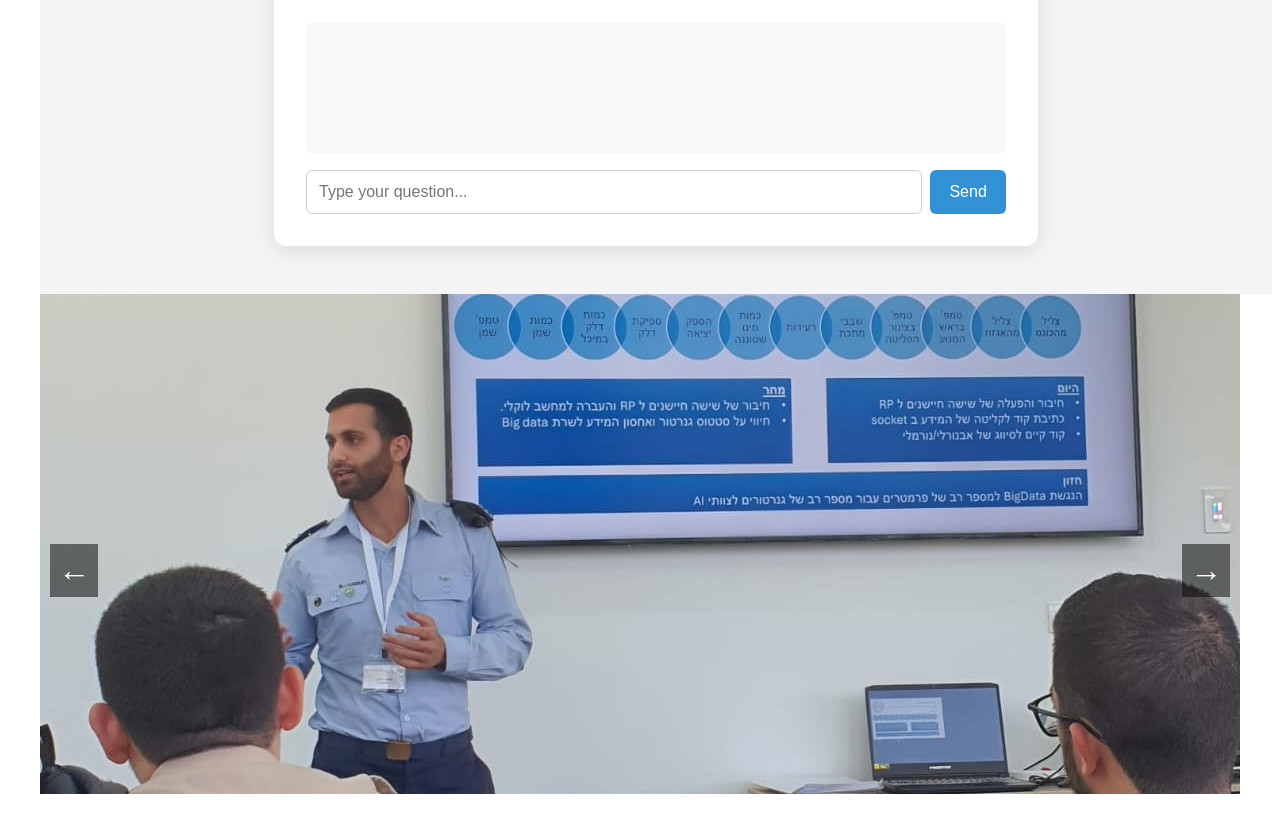
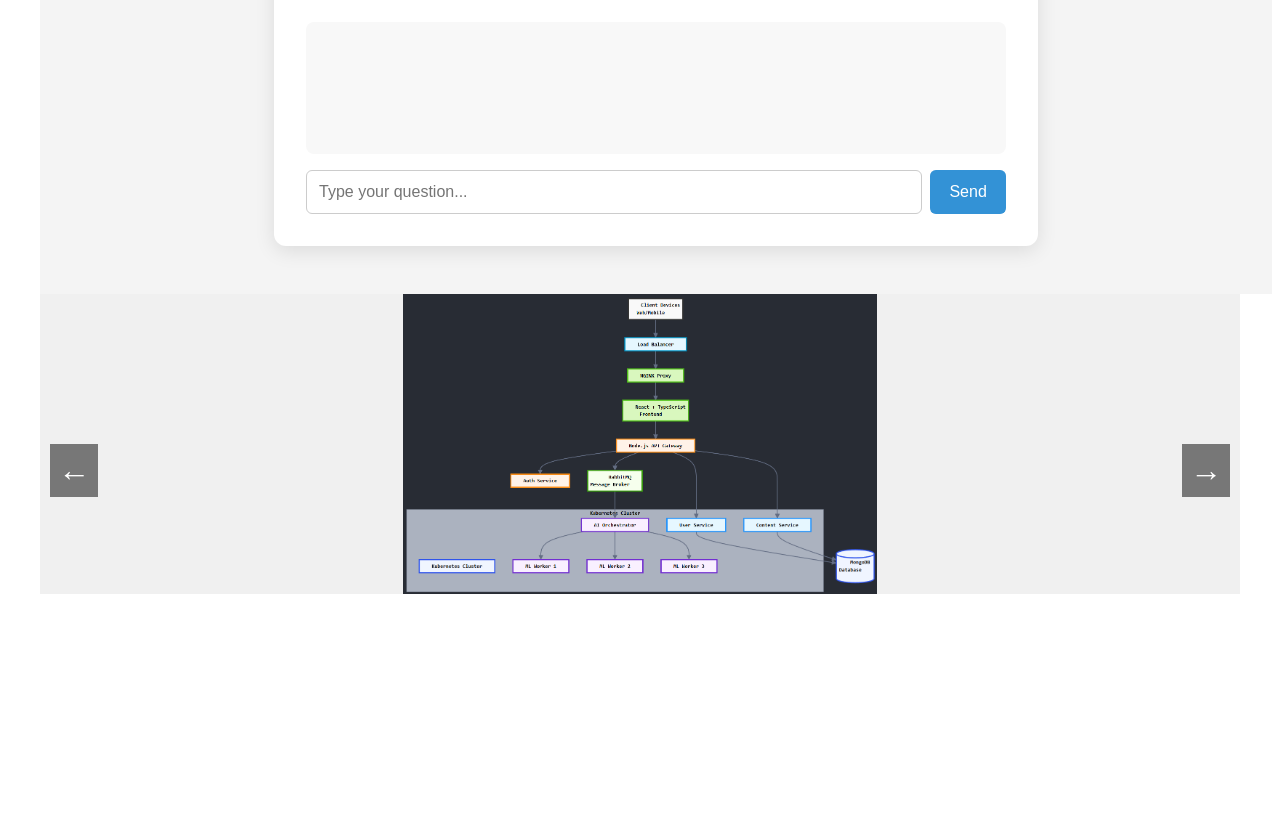
Before and after one commit to Ofek2105/CV_Website, a React (Vite) app in the folder react_landing_page/: page / in a window 1280 px wide. Shown: the part 806-1638 px from the top of the page. After the commit the page ends 1440 px from the top, so only its background shows below. Built offline with nearby package versions, Linux system fonts and the light colour scheme.

Commit message:
changed image carousel image rasio and sized

```diff
--- a/react_landing_page/src/components/PortfolioCarousel/PortfolioCarousel.css
+++ b/react_landing_page/src/components/PortfolioCarousel/PortfolioCarousel.css
@@ -1,26 +1,33 @@
 .portfolio-carousel {
     position: relative;
     width: 100%;
-    height: 500px;
-    /* Adjust height as needed */
+    height: auto;
+    /* or auto if you want natural height */
+    display: flex;
+    align-items: center;
+    justify-content: center;
+}
+
+.carousel-wrapper {
+    width: 100%;
+    height: 100%;
+    display: flex;
+    align-items: center;
+    justify-content: center;
+    background-color: #f0f0f0;
+    box-sizing: border-box;
     overflow: hidden;
 }
 
-.carousel-wrapper {
-    position: relative;
-    width: 100%;
-    height: 100%;
-    display: flex;
-    justify-content: center;
-    align-items: center;
+.carousel-image {
+    max-height: 300px;
+    width: auto;
+    height: auto;
+    object-fit: contain;
+    display: block;
+    margin: auto;
 }
 
-.carousel-image {
-    max-width: 100%;
-    max-height: 100%;
-    object-fit: cover;
-    transition: transform 0.5s ease-in-out;
-}
 
 .arrows {
     position: absolute;
--- a/react_landing_page/src/components/PortfolioCarousel/PortfolioCarousel.jsx
+++ b/react_landing_page/src/components/PortfolioCarousel/PortfolioCarousel.jsx
@@ -2,7 +2,7 @@ import { useState, useEffect } from 'react'
 import './PortfolioCarousel.css'
 
 // Dynamically import images from assets folder
-const importImages = import.meta.glob('/src/assets/PortfolioCarouselSources/*.jpeg', { eager: true })
+const importImages = import.meta.glob('/src/assets/PortfolioCarouselSources/*.{jpeg,png}', { eager: true })
 
 // Get image paths and links (assuming filenames are the link in this example)
 const images = Object.keys(importImages).map((path) => ({
```
